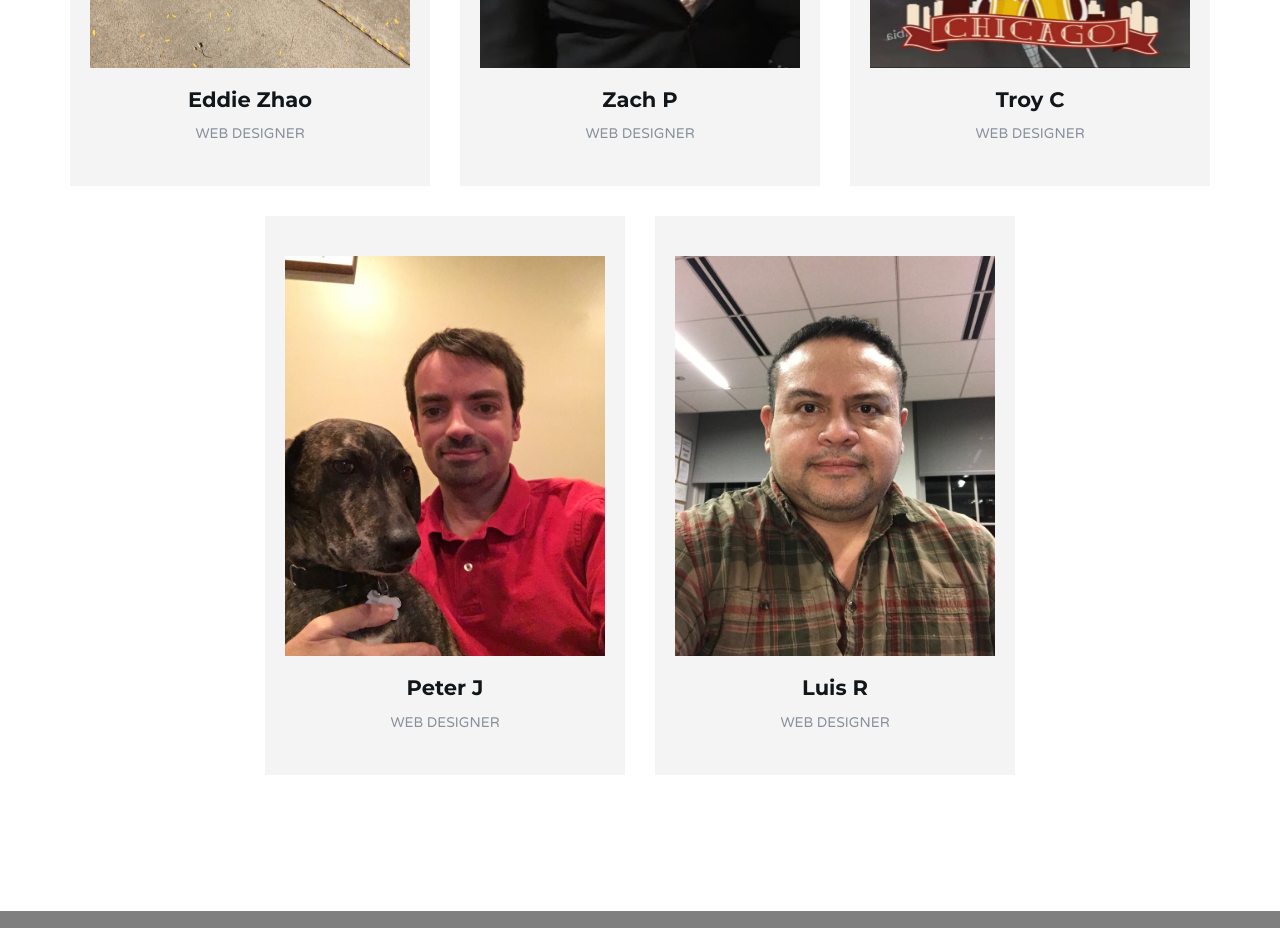
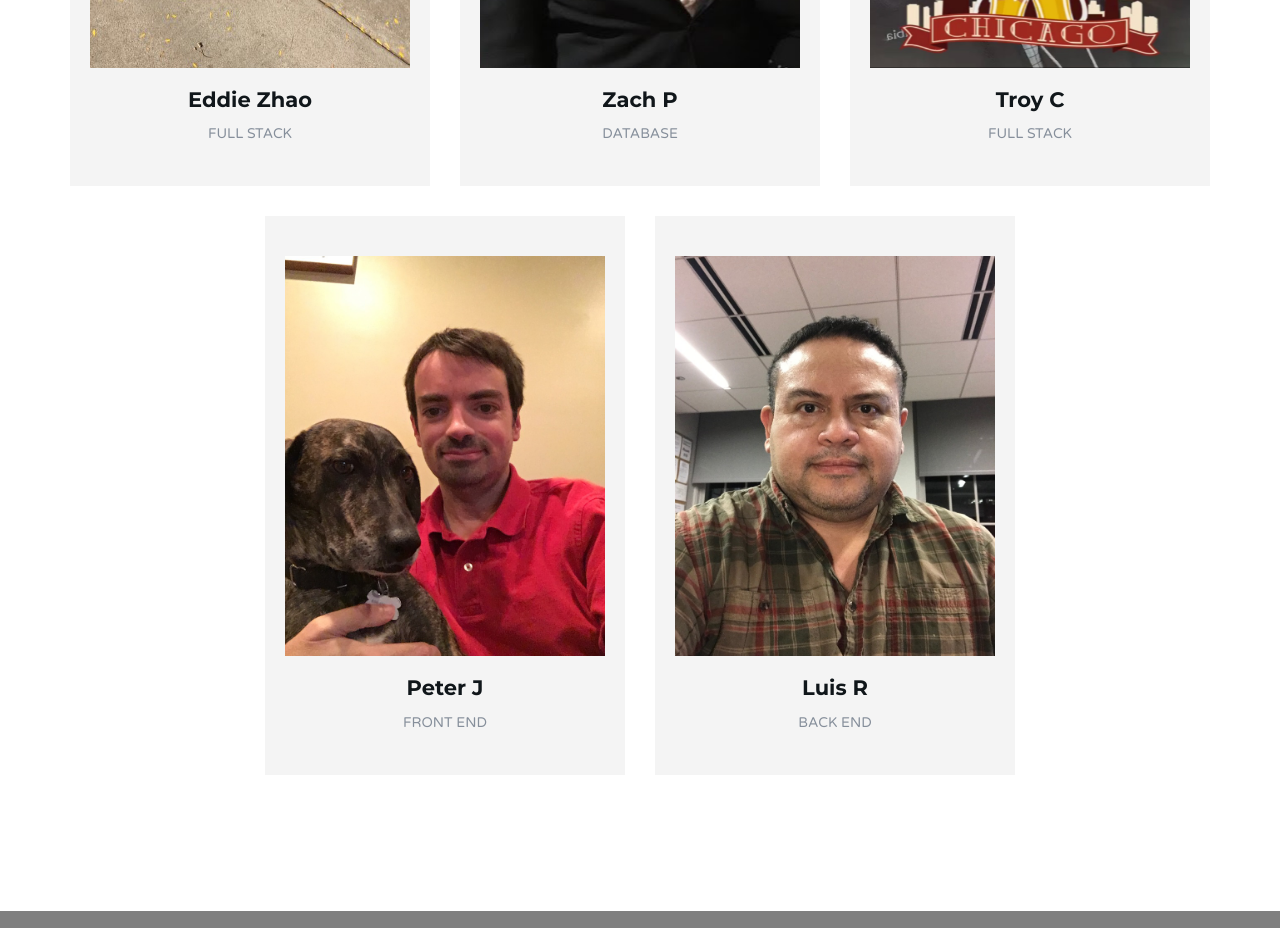
Before and after one commit to tacrawford91/BarkPark, a website: page app/views/memberOnly.html in a window 1280 px wide. Shown: the part 2180-3108 px from the top of the page. Drawn offline with nearby package versions, Linux system fonts and the light colour scheme; some packages are replaced by stand-ins of ours; files that its build step writes are made by us from their sources; no server answers; files whose address does not match are found by name; a web font is replaced by a local one.

Commit message:
fix team

```diff
--- a/app/views/memberOnly.html
+++ b/app/views/memberOnly.html
@@ -167,8 +167,8 @@
     </div>
 
     <!-- Team -->
-   <!-- Team Section -->
-    <div id="team" class="section md-padding">
+      <!-- Team Section -->
+      <div id="team" class="section md-padding">
         <div class="container">
             <div class="row">
                 <div class="section-header text-center">
@@ -190,7 +190,7 @@
                                 </div>
                                 <div class="team-content">
                                     <h3>Eddie Zhao</h3>
-                                    <span>Web Designer</span>
+                                    <span>Full Stack</span>
                                 </div>
                             </div>
                         </div>
@@ -208,7 +208,7 @@
                                 </div>
                                 <div class="team-content">
                                     <h3>Zach P</h3>
-                                    <span>Web Designer</span>
+                                    <span>Database</span>
                                 </div>
                             </div>
                         </div>
@@ -228,7 +228,7 @@
                                 </div>
                                 <div class="team-content">
                                     <h3>Troy C</h3>
-                                    <span>Web Designer</span>
+                                    <span>Full Stack</span>
                                 </div>
                             </div>
                         </div>
@@ -249,7 +249,7 @@
                                 </div>
                                 <div class="team-content">
                                     <h3>Peter J</h3>
-                                    <span>Web Designer</span>
+                                    <span>Front End</span>
                                 </div>
                             </div>
                         </div>
@@ -267,7 +267,7 @@
                                 </div>
                                 <div class="team-content">
                                     <h3>Luis R</h3>
-                                    <span>Web Designer</span>
+                                    <span>Back End</span>
                                 </div>
                             </div>
                         </div>
```
